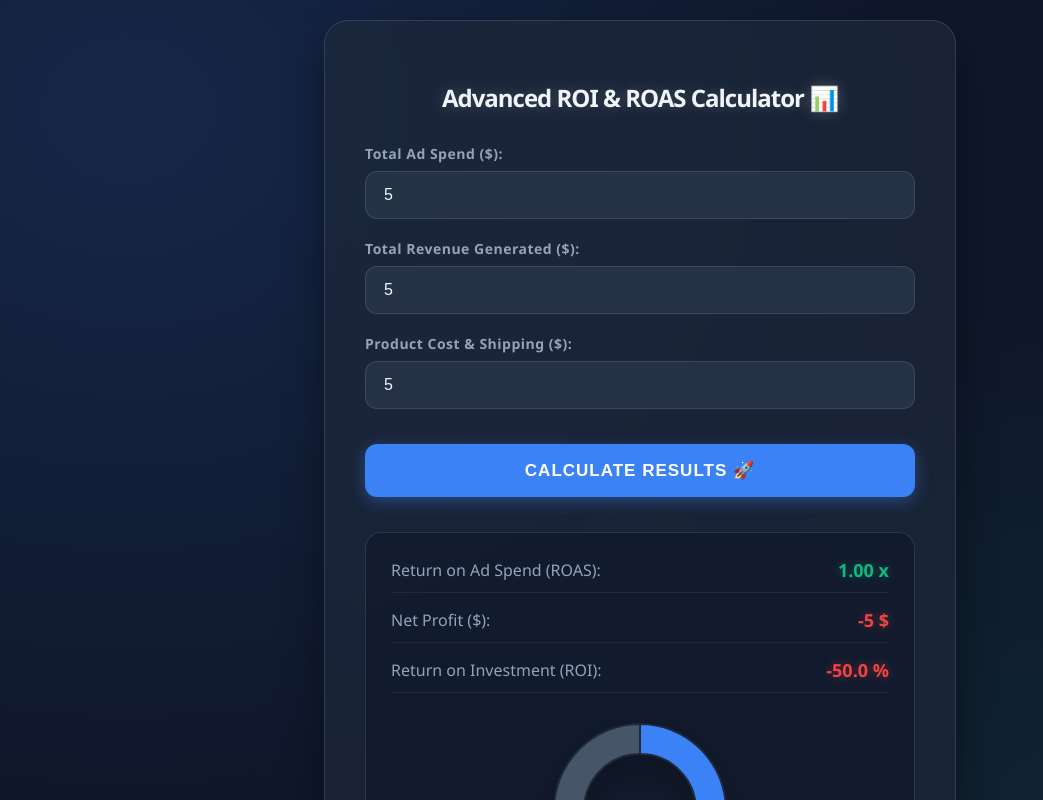
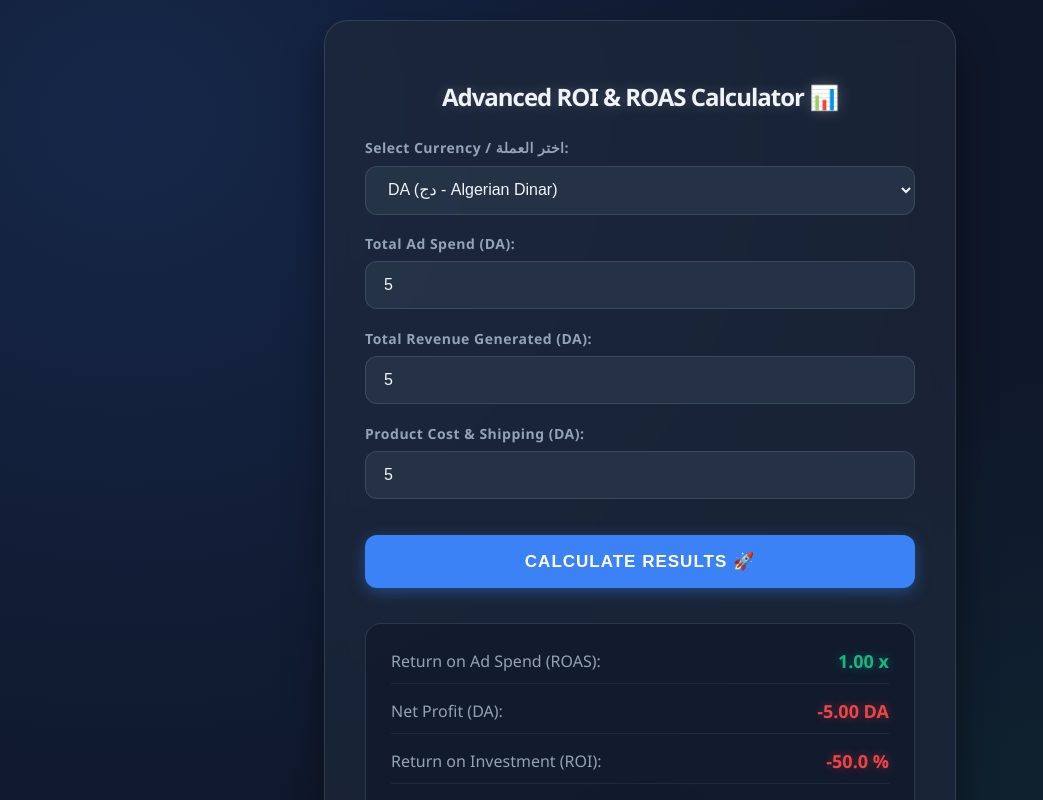
Before and after one commit to OunnasIbrahim07/marketing-roi-calculator, a plain HTML site: page index.html in a window 1280 px wide. Both pictures are taken after typing "5", "5", "5" into the empty fields and a click on the button "CALCULATE RESULTS 🚀". Shown: the top 800 px of the page, without its empty margins (0-1043 px from the left). Drawn offline with nearby package versions, Linux system fonts and the light colour scheme.

Commit message:
Update index.html

```diff
--- a/index.html
+++ b/index.html
@@ -57,7 +57,7 @@
         h2 {
             text-align: center;
             color: var(--text-main);
-            margin-bottom: 30px;
+            margin-bottom: 25px;
             font-weight: 800;
             letter-spacing: -1px;
             text-shadow: 0 0 15px rgba(255,255,255,0.2);
@@ -76,8 +76,8 @@
             letter-spacing: 0.5px;
         }
 
-        /* Styling Inputs with Dark Background */
-        input {
+        /* Styling Inputs & Select with Dark Background */
+        input, select {
             width: 100%;
             padding: 14px 18px;
             background-color: var(--input-bg);
@@ -89,11 +89,16 @@
             transition: all 0.3s ease;
         }
 
-        input:focus {
+        input:focus, select:focus {
             outline: none;
             border-color: var(--primary-neon);
             box-shadow: 0 0 15px rgba(59, 130, 246, 0.3);
             background-color: rgba(51, 65, 85, 0.8);
+        }
+
+        select option {
+            background-color: var(--bg-dark);
+            color: var(--text-main);
         }
 
         input::placeholder {
@@ -122,10 +127,6 @@
             background: var(--primary-hover);
             box-shadow: 0 6px 20px rgba(59, 130, 246, 0.6);
             transform: translateY(-2px);
-        }
-
-        button:active {
-            transform: translateY(1px);
         }
 
         /* Darker Results Box */
@@ -191,18 +192,28 @@
 <div class="container">
     <h2>Advanced ROI & ROAS Calculator 📊</h2>
 
+    <!-- Currency Selector Feature -->
     <div class="input-group">
-        <label>Total Ad Spend ($):</label>
+        <label for="currency">Select Currency / اختر العملة:</label>
+        <select id="currency" onchange="updateCurrencyLabels()">
+            <option value="DA">DA (دج - Algerian Dinar)</option>
+            <option value="$">USD ($ - US Dollar)</option>
+            <option value="€">EUR (€ - Euro)</option>
+        </select>
+    </div>
+
+    <div class="input-group">
+        <label>Total Ad Spend (<span class="curr-label">DA</span>):</label>
         <input type="number" id="adSpend" placeholder="e.g. 100" required>
     </div>
 
     <div class="input-group">
-        <label>Total Revenue Generated ($):</label>
+        <label>Total Revenue Generated (<span class="curr-label">DA</span>):</label>
         <input type="number" id="revenue" placeholder="e.g. 350" required>
     </div>
 
     <div class="input-group">
-        <label>Product Cost & Shipping ($):</label>
+        <label>Product Cost & Shipping (<span class="curr-label">DA</span>):</label>
         <input type="number" id="costs" placeholder="e.g. 120" required>
     </div>
 
@@ -214,7 +225,7 @@
             <span id="roasVal" class="highlight">0</span>
         </div>
         <div class="result-item">
-            <span class="result-label">Net Profit ($):</span>
+            <span class="result-label">Net Profit (<span class="curr-label">DA</span>):</span>
             <span id="netProfitVal" class="highlight">0</span>
         </div>
         <div class="result-item">
@@ -231,14 +242,27 @@
 <script>
     let myChart = null;
 
-    // Chart.js default font settings for Dark Mode
     Chart.defaults.color = '#94a3b8';
     Chart.defaults.font.family = "'Segoe UI', sans-serif";
+
+    // Function to update input labels dynamically when currency changes
+    function updateCurrencyLabels() {
+        const selectedCurrency = document.getElementById('currency').value;
+        const labels = document.getElementsByClassName('curr-label');
+        for(let i = 0; i < labels.length; i++) {
+            labels[i].innerText = selectedCurrency;
+        }
+        // If results are already visible, recalculate to update currency sign in results
+        if(document.getElementById('resultsBox').style.display === "block") {
+            calculateROI();
+        }
+    }
 
     function calculateROI() {
         const adSpend = parseFloat(document.getElementById('adSpend').value) || 0;
         const revenue = parseFloat(document.getElementById('revenue').value) || 0;
         const costs = parseFloat(document.getElementById('costs').value) || 0;
+        const currentCurrency = document.getElementById('currency').value;
 
         if (adSpend === 0 && revenue === 0) {
             alert("Please enter valid numbers to calculate!");
@@ -251,7 +275,7 @@
         const roi = totalInvestment > 0 ? ((netProfit / totalInvestment) * 100).toFixed(1) : 0;
 
         document.getElementById('roasVal').innerText = roas + " x";
-        document.getElementById('netProfitVal').innerText = netProfit + " $";
+        document.getElementById('netProfitVal').innerText = netProfit.toFixed(2) + " " + currentCurrency;
         document.getElementById('roiVal').innerText = roi + " %";
 
         const profitSpan = document.getElementById('netProfitVal');
@@ -267,11 +291,10 @@
 
         document.getElementById('resultsBox').style.display = "block";
 
-        // Generate Chart
         const ctx = document.getElementById('profitChart').getContext('2d');
 
         if (myChart) {
-            myChart.destroy(); // Reset chart on new calculation
+            myChart.destroy();
         }
 
         const displayProfit = netProfit > 0 ? netProfit : 0;
@@ -282,15 +305,15 @@
                 labels: ['Ad Spend', 'Product Costs', 'Net Profit'],
                 datasets: [{
                     data: [adSpend, costs, displayProfit],
-                    backgroundColor: ['#3b82f6', '#475569', '#10b981'], /* Neon Blue, Slate Grey, Neon Green */
-                    borderColor: '#1e293b', /* Matching dark theme */
+                    backgroundColor: ['#3b82f6', '#475569', '#10b981'],
+                    borderColor: '#1e293b',
                     borderWidth: 2,
                     hoverOffset: 10
                 }]
             },
             options: {
                 responsive: true,
-                cutout: '65%', // Thinner doughnut for sleeker look
+                cutout: '65%',
                 plugins: {
                     legend: {
                         position: 'bottom',
```
